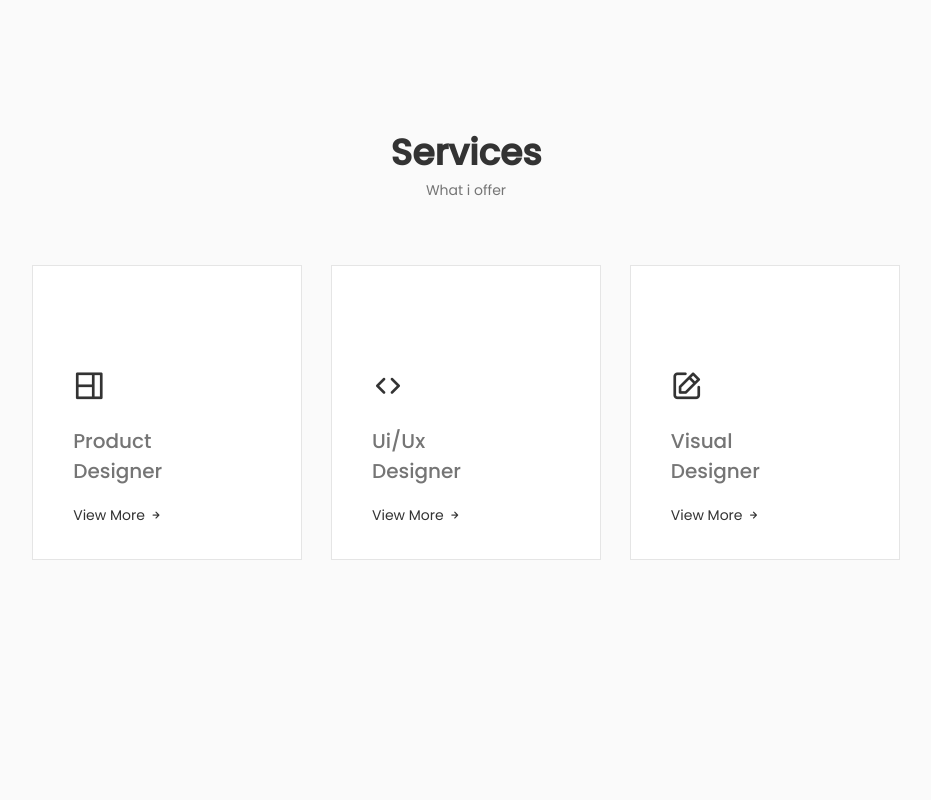
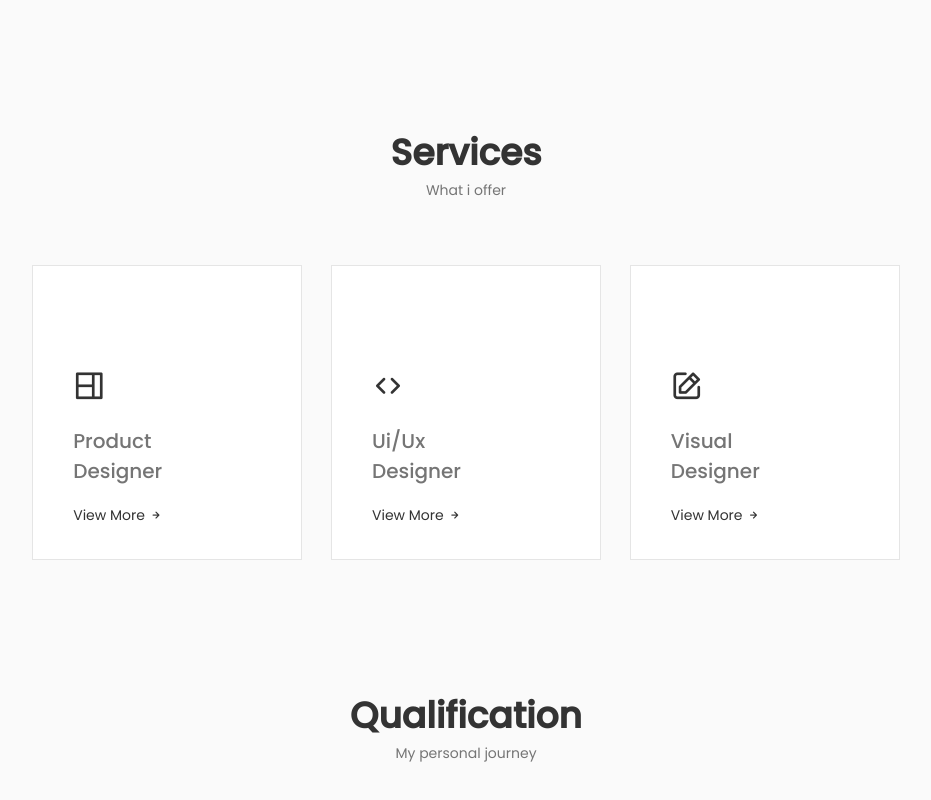
Before and after one commit to xgusein/work_tasks, a React (Create React App) app in the folder myportfolio/: page / in a window 1280 px wide. Shown: the part 1835-2635 px from the top of the page, without its empty margins (174-1105 px from the left). Before the commit the page ends 2427 px from the top, so only its background shows below. Built offline with nearby package versions, Linux system fonts and the light colour scheme.

Commit message:
qualification section

```diff
--- a/myportfolio/src/App.js
+++ b/myportfolio/src/App.js
@@ -4,6 +4,7 @@ import Home from './components/home/Home';
 import About from './components/about/About';
 import Skills from './components/skills/Skills';
 import Services from './components/services/Services';
+import Qualification from './components/qualification/Qualification';
 function App() {
   return (
     <>
@@ -13,6 +14,7 @@ function App() {
         <About />
         <Skills />
         <Services />
+        <Qualification />
       </main>
     </>
   );
--- /dev/null
+++ b/myportfolio/src/components/qualification/Qualification.js
@@ -0,0 +1,16 @@
+import React from 'react';
+import './qualification.css'
+
+const Qualification = () => {
+  return (
+    <section className="qualification section">
+        <h2 className="section__title">Qualification</h2>
+        <span className='section__subtitle'>My personal journey</span>
+        <div className="qualification__container container">
+            <div className="qualification__button"></div>
+        </div>
+    </section>
+  )
+}
+
+export default Qualification
```
Also changed, not shown: myportfolio/src/components/qualification/qualification.css (added).
